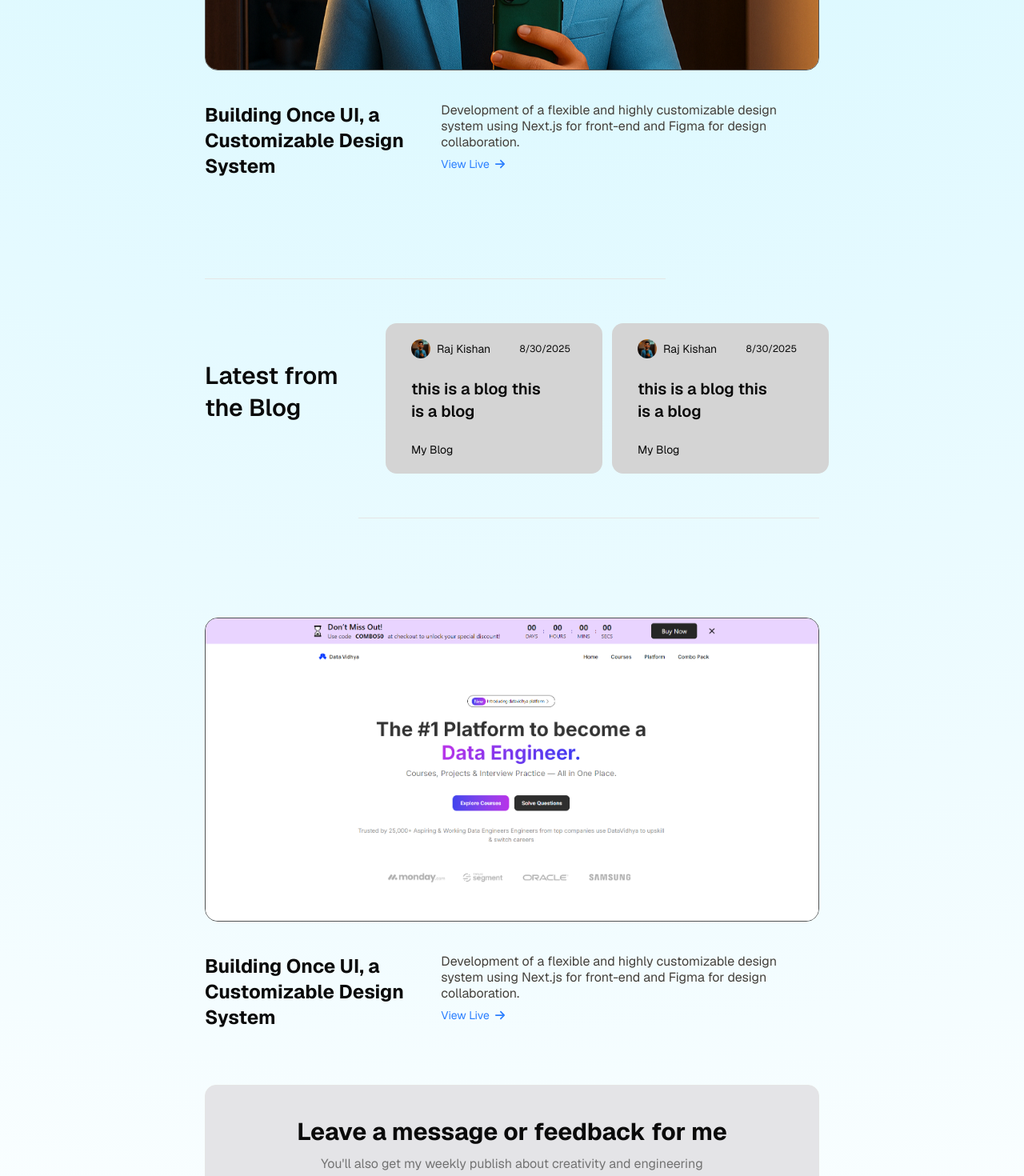
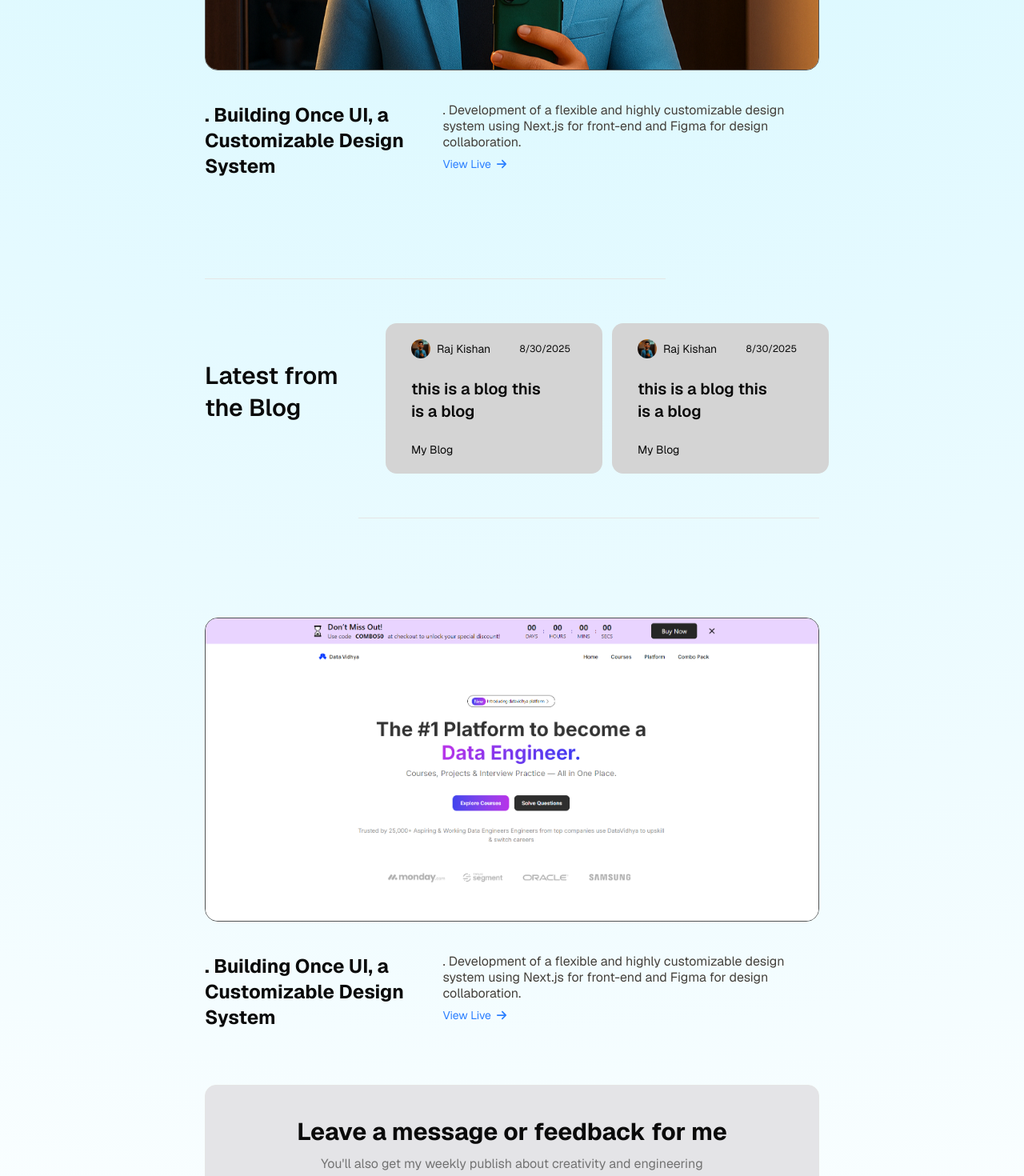
Before and after one commit to RajKishan1/portfolio, a Next.js app: page / in a window 1280 px wide. Shown: the part 960-2430 px from the top of the page at 80% size. Built offline with nearby package versions, Linux system fonts and the light colour scheme.

Commit message:
fix:resume dowbload

```diff
--- a/src/app/(Routes)/work/page.tsx
+++ b/src/app/(Routes)/work/page.tsx
@@ -4,9 +4,21 @@
 const page = () => {
   return (
     <div className="flex flex-col gap-6 max-w-4xl mx-auto pt-4 px-4 md:pt-10">
-      <h1 className="text-center text-2xl font-semibold mb-2">Projects - Raj Kishan</h1>
-      <HomeProjectSection />
-      <HomeProjectSection />
+      <h1 className="text-center text-2xl font-semibold mb-2">
+        Projects - Raj Kishan
+      </h1>
+      <HomeProjectSection
+        liveLink="/"
+        image="/me.png"
+        projectDetail="."
+        projectTitle="."
+      />
+      <HomeProjectSection
+        liveLink="/"
+        image="/me.png"
+        projectDetail="."
+        projectTitle="."
+      />
     </div>
   );
 };
--- a/src/app/page.tsx
+++ b/src/app/page.tsx
@@ -11,18 +11,18 @@
       <BlurFade direction="right" duration={2}>
         <HeroSection />
         <HomeProjectSection
-          liveLink=""
+          liveLink="/"
           image="/me.png"
-          projectDetail=""
-          projectTitle=""
+          projectDetail="."
+          projectTitle="."
         />
       </BlurFade>
       <LatestBlog />
       <HomeProjectSection
         liveLink="https://demodesign-gsk2.vercel.app/"
         image="/dvhomepage.png"
-        projectDetail=""
-        projectTitle=""
+        projectDetail="."
+        projectTitle="."
       />
       <ContactSection />
     </div>
--- a/src/components/Home/HomeProjectSection.tsx
+++ b/src/components/Home/HomeProjectSection.tsx
@@ -4,7 +4,7 @@
   projectTitle: string;
   projectDetail: string;
   image: string;
-  liveLink?: string;
+  liveLink: string;
 }
 const HomeProjectSection = ({
   liveLink,
@@ -15,7 +15,6 @@
   return (
     <div className="flex flex-col gap-3 py-5">
       <div className="w-full rounded-2xl overflow-hidden border border-neutral-600 ">
-        <div></div>
         <img
           src={image}
           alt="Project Image"
@@ -30,7 +29,7 @@
         </div>
         <div className="flex flex-col gap-2  ">
           <p className="text-[16px] leading-[20px] font-normal text-stone-700 dark:text-[#b2b2b2] text-left">
-            {projectDetail}Development of a flexible and highly customizable
+            {projectDetail} Development of a flexible and highly customizable
             design system using Next.js for front-end and Figma for design
             collaboration.
           </p>
```
